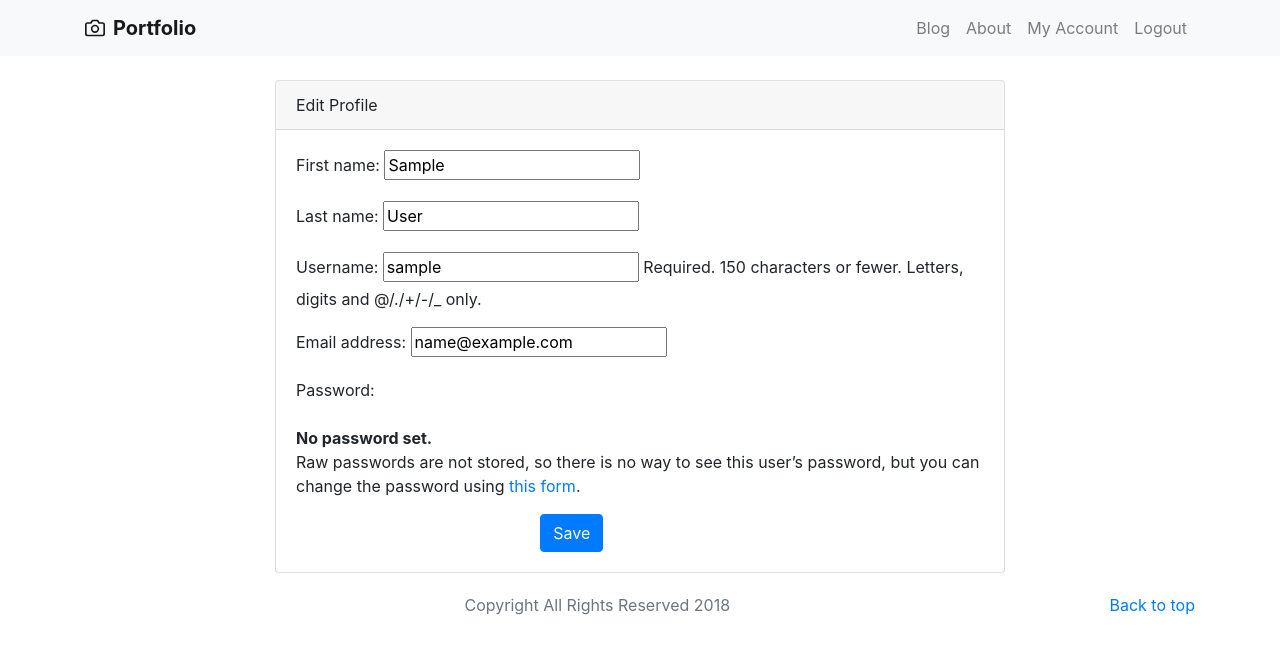
After one commit to itzmanish/django-blog, a Django app: page /dashboard/edit_profile in a window 1280 px wide. The commit adds this page. Shown: the top 654 px of the page. Run offline with Django 3.2, Linux system fonts and the light colour scheme; the visitor is signed in with stand-in values (Sample User, id 1); some libraries are stand-ins or nearby versions.

Commit message:
profiles: added authentication system with custom login and signup forms. a minimal profile system is fully functional.. :)

```diff
--- /dev/null
+++ b/profiles/forms.py
@@ -0,0 +1,44 @@
+from django.contrib.auth.forms import UserCreationForm, UserChangeForm
+from django.contrib.auth.models import User
+from django import forms
+
+
+class EditProfileForm(UserChangeForm):
+
+    class Meta:
+        model = User
+        exclude = ['password', ]
+        fields = ('first_name', 'last_name', 'username',
+                  'email', )
+
+
+class SignUpForm(UserCreationForm):
+    email = forms.EmailField(label="", widget=forms.TextInput(
+        attrs={'class': 'form-control', 'placeholder': 'Email'}))
+
+    class Meta:
+        model = User
+        fields = ('first_name', 'last_name', 'username',
+                  'email', 'password1', 'password2',)
+
+    def __init__(self, *args, **kwargs):
+        super(SignUpForm, self).__init__(*args, **kwargs)
+
+        self.fields['username'].widget.attrs['class'] = 'form-control'
+        self.fields['username'].widget.attrs['placeholder'] = 'Username'
+        self.fields['username'].label = ""
+        self.fields['username'].help_text = '<div class="form-group"><small class="form-text text-muted">Required. less than 15 words.. excluding @/./+/-</small></div>'
+        self.fields['first_name'].widget.attrs['class'] = 'form-control'
+        self.fields['first_name'].widget.attrs['placeholder'] = 'First Name'
+        self.fields['first_name'].label = ""
+        self.fields['last_name'].widget.attrs['class'] = 'form-control'
+        self.fields['last_name'].widget.attrs['placeholder'] = 'Last Name'
+        self.fields['last_name'].label = ""
+        self.fields['password1'].widget.attrs['class'] = 'form-control'
+        self.fields['password1'].widget.attrs['placeholder'] = 'Password'
+        self.fields['password1'].label = ""
+        self.fields['password1'].help_text = '<div class="form-group"><small class="form-text text-muted"><ul><li>Your password can\'t be too similar to your other personal information.</li><li>Your password must contain at least 8 characters.</li><li>Your password can\'t be a commonly used password.</li><li>Your password can\'t be entirely numeric.</li></ul></small></div >'
+        self.fields['password2'].widget.attrs['class'] = 'form-control'
+        self.fields['password2'].widget.attrs['placeholder'] = 'Confirm Password'
+        self.fields['password2'].label = ""
+        self.fields['password2'].help_text = '<div class="form-group"><small class="form-text text-muted">Enter the same password as before, for verification.</small></div>'
--- a/profiles/urls.py
+++ b/profiles/urls.py
@@ -4,5 +4,10 @@ from . import views
 app_name = 'profiles'
 
 urlpatterns = [
-    path('', views.my_account, name='profile'),
+    path('', views.dashboard, name='dashboard'),
+    path('signup/', views.signup_user, name='signup_user'),
+    path('login/', views.login_user, name='login_user'),
+    path('edit_profile', views.edit_profile, name='edit_profile'),
+    path('password_update', views.password_update, name='password_update'),
+    path('logout/', views.logout_user, name='logout_user'),
 ]
--- a/profiles/views.py
+++ b/profiles/views.py
@@ -1,5 +1,100 @@
-from django.shortcuts import render
+from django.shortcuts import render, redirect
+from django.contrib.auth import authenticate, login, logout, update_session_auth_hash
+from django.contrib.auth.views import PasswordChangeForm
+from django.contrib import messages
+from .forms import SignUpForm, EditProfileForm
 
 
-def my_account(request):
-    return render(request, 'signup.html')
+def dashboard(request):
+    if request.user.is_authenticated:
+        return render(request, 'profile.html')
+    else:
+        messages.success(request, 'You are not logged in... Please login..')
+        return redirect('profiles:login_user')
+
+
+def signup_user(request):
+    if request.user.is_authenticated:
+        return redirect('profiles:dashboard')
+
+    else:
+        if request.method == 'POST':
+            form = SignUpForm(request.POST)
+            if form.is_valid():
+                form.save()
+                username = form.cleaned_data['username']
+                password = form.cleaned_data['password1']
+                user = authenticate(username=username, password=password)
+                login(request, user)
+                messages.success(
+                    request, 'You have been successfully registered...')
+                return redirect('profiles:dashboard')
+
+        else:
+            form = SignUpForm()
+
+        context = {'form': form}
+        return render(request, 'register.html', context)
+
+
+def login_user(request):
+    if request.user.is_authenticated:
+        return redirect('blogs:blog')
+    else:
+        if request.method == 'POST':
+            username = request.POST['username']
+            password = request.POST['password']
+            user = authenticate(request, username=username, password=password)
+            if user is not None:
+                login(request, user)
+                messages.success(request, 'Successfully logged In')
+                return redirect('blogs:blog')
+
+            else:
+                messages.success(
+                    request, 'Login failed - Please Try again....')
+                return redirect('profiles:login_user')
+
+        else:
+            return render(request, 'login.html')
+
+
+def edit_profile(request):
+    if request.user.is_authenticated:
+        if request.method == 'POST':
+            form = EditProfileForm(request.POST, instance=request.user)
+            if form.is_valid():
+                form.save()
+                messages.success(
+                    request, 'Profile successfully updated...')
+                return redirect('profiles:dashboard')
+
+        else:
+            form = EditProfileForm(instance=request.user)
+
+        context = {'form': form}
+        return render(request, 'edit_profile.html', context)
+
+
+def password_update(request):
+    if request.user.is_authenticated:
+        if request.method == 'POST':
+            form = PasswordChangeForm(data=request.POST, user=request.user)
+            if form.is_valid():
+                form.save()
+                update_session_auth_hash(request, form.user)
+                messages.success(
+                    request, 'Password successfully updated...')
+                return redirect('profiles:dashboard')
+
+        else:
+            form = PasswordChangeForm(user=request.user)
+
+        context = {'form': form}
+        return render(request, 'password_update.html', context)
+
+
+def logout_user(request):
+    logout(request)
+    messages.success(request, 'You have been successfully logged out!!!..')
+    return redirect('blogs:blog')
--- a/second/urls.py
+++ b/second/urls.py
@@ -17,6 +17,7 @@ from django.contrib import admin
 from django.urls import path, include
 from django.conf import settings
 from django.conf.urls.static import static
+from profiles import views
 
 
 urlpatterns = [
--- a/static/album.css
+++ b/static/album.css
@@ -28,10 +28,10 @@
 }
 
 footer {
-  padding-top: 3rem;
-  padding-bottom: 3rem;
+  padding-top: 20px;
+  padding-bottom: 20px;
 }
 
 footer p {
-  margin-bottom: .25rem;
+  margin-bottom: 0.25rem;
 }
--- a/templates/base_layout.html
+++ b/templates/base_layout.html
@@ -69,6 +69,19 @@
                             <a class="nav-link" data-toggle="collapse" aria-expanded="false" aria-controls="navbarHeader"
                                 data-target="#navbarHeader" style="cursor: pointer;">About</a>
                         </li>
+                        {% if user.is_authenticated %}
+                        <li class="nav-item">
+                            <a class="nav-link" href="{% url 'profiles:dashboard' %}">My Account</a>
+                        </li>
+                        <li class="nav-item">
+                            <a class="nav-link" href="{% url 'profiles:logout_user' %}">Logout</a>
+                        </li>
+                        {% else %}
+                        <li class="nav-item">
+                            <a class="nav-link" href="{% url 'profiles:login_user' %}">Login</a>
+                        </li>
+                        {% endif %}
+
                     </ul>
                 </div>
             </div>
@@ -76,6 +89,19 @@
     </header>
 
     <main role="main">
+
+        {% if messages %}
+        {% for message in messages %}
+        <div class="container">
+            <div class="alert alert-warning alert-dismissible fade show" role="alert" style="margin-top: 20px;">
+                {{ message }}
+                <button type="button" class="close" data-dismiss="alert" aria-label="Close">
+                    <span aria-hidden="true">&times;</span>
+                </button>
+            </div>
+        </div>
+        {% endfor %}
+        {% endif %}
 
         {% block content %}
         {% endblock %}
@@ -99,7 +125,6 @@
     ================================================== -->
     <!-- Placed at the end of the document so the pages load faster -->
     <script src="{% static 'jquery-3.3.1.slim.min.js' %}"></script>
-    <script>window.jQuery || document.write('<script src="../../assets/js/vendor/jquery-slim.min.js"><\/script>')</script>
     <script src="{% static 'popper.min.js' %}"></script>
     <script src="{% static 'bootstrap.min.js' %}"></script>
     <script src="{% static 'holder.min.js' %}"></script>
--- a/templates/blog.html
+++ b/templates/blog.html
@@ -25,7 +25,8 @@
                         </p>
                         <div class="d-flex justify-content-between align-items-center">
                             <div class="btn-group">
-                                <button type="button" class="btn btn-sm btn-outline-secondary"> <a href="{% url 'blogs:details' slug=article.slug %}">View</a></button>
+                                <a href="{% url 'blogs:details' slug=article.slug %}"><button type="button" class="btn btn-sm btn-outline-secondary">
+                                        View</button></a>
                             </div>
                             <small class="text-muted">9 mins</small>
                         </div>
--- /dev/null
+++ b/templates/edit_profile.html
@@ -0,0 +1,46 @@
+{% extends 'base_layout.html' %}
+{% block content %}
+<br>
+<div class="container">
+    <div class="row justify-content-center">
+        <div class="col-md-8">
+            <div class="card">
+                <div class="card-header">Edit Profile</div>
+                <div class="card-body">
+                    <form name="my-form" action="{% url 'profiles:edit_profile' %}" method="POST">
+                        {% csrf_token %}
+
+                        {% if form.errors %}
+                        <div class="container">
+                            <div class="alert alert-warning alert-dismissible fade show" role="alert" style="margin-top: 20px;">
+                                {% for field in form %}
+                                {% if field.errors %}
+                                {{ field.errors }}
+                                {% endif %}
+                                {% endfor %}
+                                <button type="button" class="close" data-dismiss="alert" aria-label="Close">
+                                    <span aria-hidden="true">&times;</span>
+                                </button>
+                            </div>
+                        </div>
+
+                        {% endif %}
+
+                        {{ form.as_p }}
+
+
+                        <div class="col-md-6 offset-md-4">
+                            <button type="submit" class="btn btn-primary">
+                                Save
+                            </button>
+                        </div>
+
+                    </form>
+                </div>
+            </div>
+        </div>
+    </div>
+</div>
+</div>
+
+{% endblock%}
```
Also changed, not shown: templates/login.html (+43 -0 lines), templates/password_update.html (added, +46 -0 lines), templates/profile.html (added, +35 -0 lines), templates/register.html (added, +46 -0 lines), templates/signup.html (+5 -28 lines).
